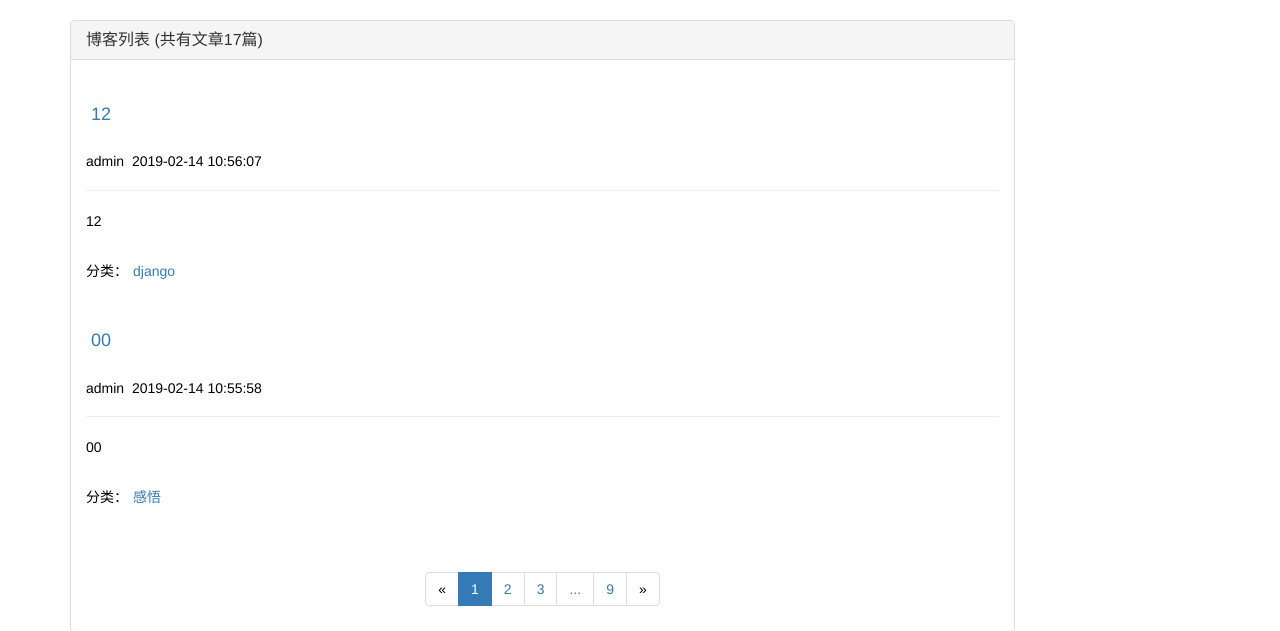
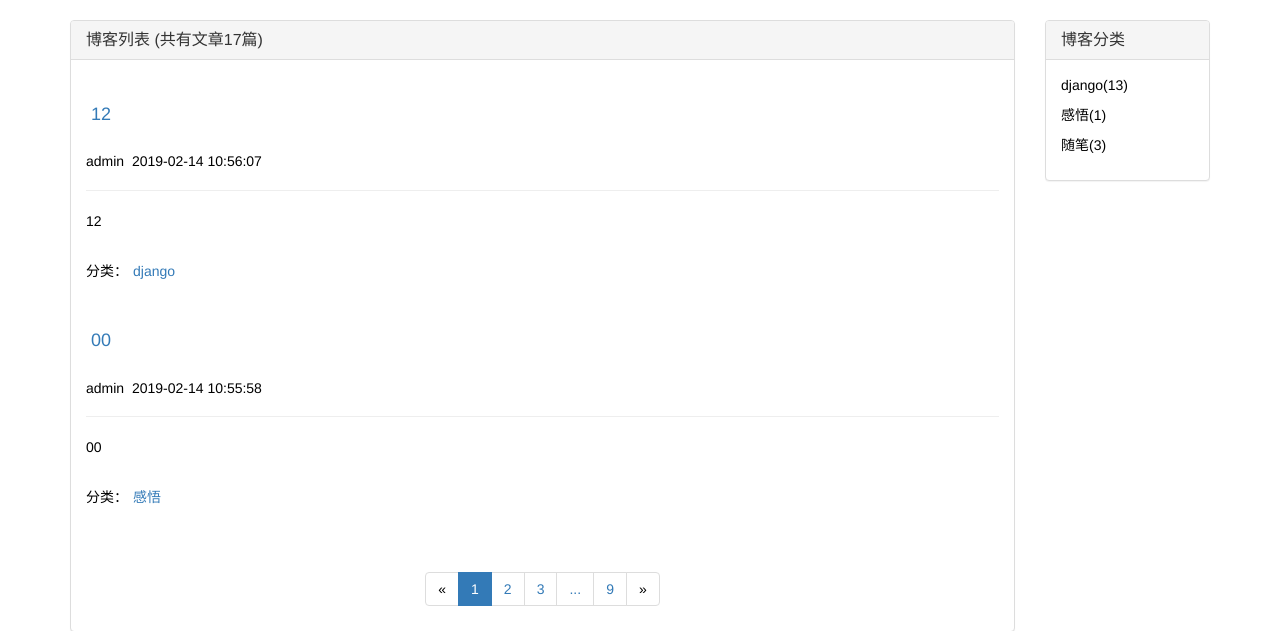
Before and after one commit to bidbear/blog-django2.0, a Django app: page /blog/ in a window 1280 px wide. Shown: the part 52-683 px from the top of the page. Run offline with Django 3.2, Linux system fonts and the light colour scheme; data comes from the database, SQL or seed files in the repository; some libraries are stand-ins or nearby versions.

Commit message:
给文章类型添加统计

```diff
--- a/mysite/blog/templates/blog/blog_list.html
+++ b/mysite/blog/templates/blog/blog_list.html
@@ -77,7 +77,20 @@
       </div>
 
    </div>
+   <div class="col-xs-2">
+        <div class="panel panel-default">
+            <div class="panel-heading">
+                <h3 class="panel-title">
+                    博客分类
 
+                </h3>
+            </div>
+            <div class="panel-body">
+                {% for blog_type in blog_types %}
+                    <P>{{blog_type.type_name}}({{blog_type.num_blogs}})</P>
+                {% endfor %}
+            </div>
+   </div>
 </div>
   </div>
 
--- a/mysite/blog/views.py
+++ b/mysite/blog/views.py
@@ -1,5 +1,6 @@
 from django.shortcuts import render_to_response,get_object_or_404
 from django.core.paginator import Paginator #导入分页器
+from django.db.models import Count #导入统计模块
 from .models import Blog,BlogType
 
 # Create your views here.
@@ -25,11 +26,14 @@ def blog_list(request):
         page_range.insert(0,1)
     if page_range[-1] != all_page_num:
         page_range.append(all_page_num)
+    #显示所有分类
+    blog_types = BlogType.objects.all().annotate(num_blogs=Count('blog')) #使用annotate,给BLogType,添加统计字段
 
     content = {}
     content['blogs'] = page_list
     content['current'] = int(current_page)   #需要把接受到的page的值转换为int类型
     content['page_range'] = page_range
+    content['blog_types'] = blog_types
     return render_to_response('blog/blog_list.html',content)
 
 def blog_details(request,blog_id):
```
